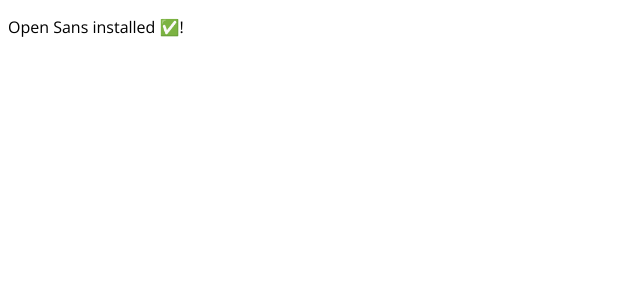
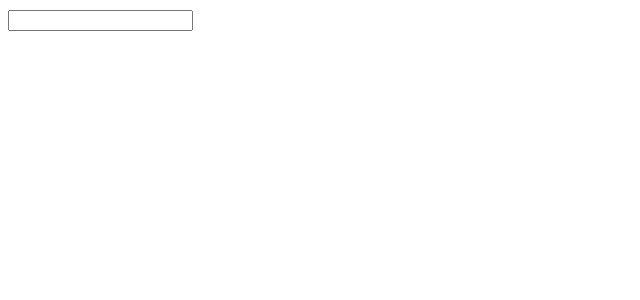
Before and after one commit to imreyesjorge/reservamos-weather, a Next.js app: page / in a window 1280 px wide. Shown: the top 300 px of the page, without its empty margins (0-640 px from the left). Built offline with nearby package versions, Linux system fonts and the light colour scheme.

Commit message:
create basic input component

```diff
--- /dev/null
+++ b/src/components/shared/atoms/Input/Input.tsx
@@ -0,0 +1,3 @@
+export const Input = () => {
+  return <input type="text" />;
+};
--- /dev/null
+++ b/src/components/shared/atoms/Input/index.tsx
@@ -0,0 +1 @@
+export * from "./Input";
--- a/src/pages/index.tsx
+++ b/src/pages/index.tsx
@@ -1,5 +1,7 @@
+import { Input } from "../components/shared/atoms/Input";
+
 const Default = () => {
-  return <p>Open Sans installed ✅!</p>;
+  return <Input />;
 };
 
 export default Default;
```
Also changed, not shown: 1 other file (tests, documents, lock files or other folders).
